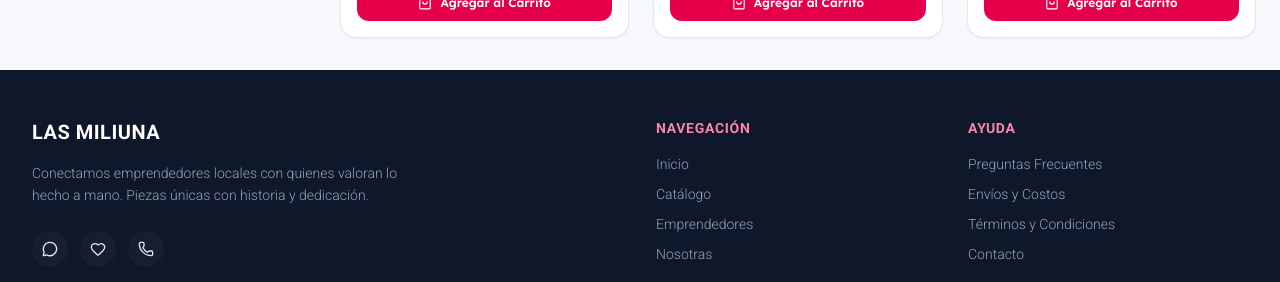
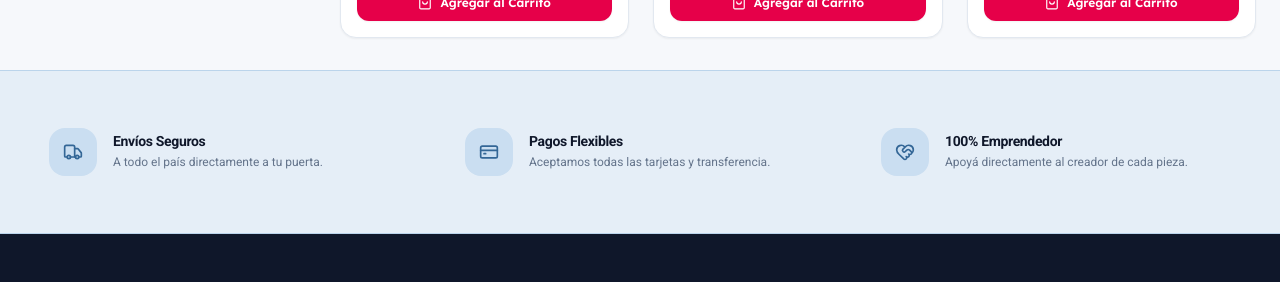
Before and after one commit to aguslorenzo/las-miliuna, a React (Vite) app: page /catalogo in a window 1280 px wide. Shown: the part 1081-1363 px from the top of the page. Built offline with nearby package versions, Linux system fonts and the light colour scheme.

Commit message:
added trustbanner in catalog page

```diff
--- a/src/pages/Catalog.jsx
+++ b/src/pages/Catalog.jsx
@@ -4,6 +4,7 @@ import { Navbar } from "../components/Navbar";
 import { Footer } from "../components/Footer";
 import { TopBanner } from "../components/TopBanner";
 import { ProductCard } from "../components/ProductCard";
+import { TrustBanner } from "../components/TrustBanner";
 import {
   Filter,
   X,
@@ -11,6 +12,7 @@ import {
   Plus,
   Minus,
 } from "lucide-react";
+
 
 // Lista de Emprendedores
 const VENDORS = [
@@ -352,6 +354,7 @@ export function Catalog() {
         </div>
       </aside>
 
+      <TrustBanner />
       {/* Footer Reutilizado */}
       <Footer />
     </div>
```
